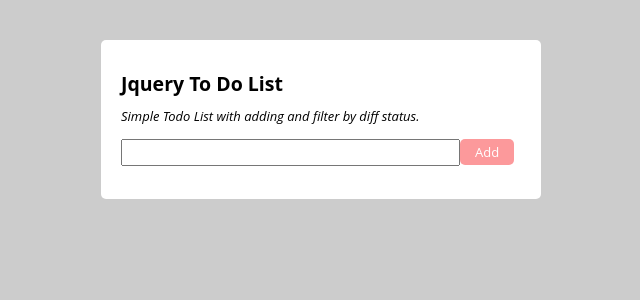
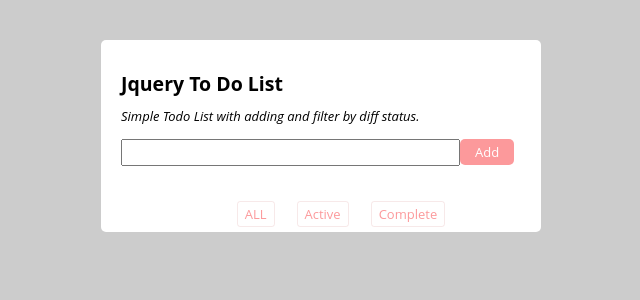
Before and after one commit to lzjjj/react-todolist, a React (Create React App) app: page / in a window 1280 px wide. Shown: the top 300 px of the page, without its empty margins (319-959 px from the left). Built offline with nearby package versions, Linux system fonts and the light colour scheme.

Commit message:
[louis] 过滤 Todo List ，条件为全部，未完成，完成

```diff
--- a/src/App.js
+++ b/src/App.js
@@ -7,7 +7,8 @@ class App extends Component {
   constructor() {
     super()
     this.state = {
-      todoList: []
+      todoList: [],
+      status: "all"
     }
   }
   generateUUID = () => {
@@ -31,17 +32,35 @@ class App extends Component {
   }
   addToDoList = (e) => {
     let todoList = this.state.todoList
-    todoList.push({ isComplete: false, content: e, id:this.generateUUID()})
+    todoList.push({ isComplete: false, content: e, id: this.generateUUID() })
     this.setState({
       todoList
     })
     console.log(todoList)
   }
-  checkItem=(e)=>{
+  checkItem = (e) => {
     this.setState({
-      todoList:e
+      todoList: e
     })
 
+  }
+  showTodoList = (statusType) => {
+    let list = this.state.todoList
+    let type = this.state.status
+    if (statusType) {
+      type = statusType
+    }
+    if (type === "complete") {
+      list = list.filter(i => i.isComplete == true)
+    } else if (type === "active") {
+      list = list.filter(i => i.isComplete == false)
+    }
+    return list
+  }
+  changeStatus = (type) => {
+    this.setState({
+      status: type
+    })
   }
   render() {
 
@@ -55,11 +74,26 @@ class App extends Component {
         </div>
         <div >
           <AddItem addToDoList={(e) => this.addToDoList(e)} />
-          <TodoList todoList={this.state.todoList} checkItem={(e)=>this.checkItem(e)}/>
+          <TodoList todoList={this.showTodoList(this.state.status)} checkItem={(e) => this.checkItem(e)} />
+          <div>
+            <ul className="filters">
+              <li>
+                <a href="#" data-filter="all" className="selected"
+                  onClick={()=>this.changeStatus('all')}>ALL</a>
+              </li>
+              <li>
+                <a href="#" data-filter="active" className="selected"
+                  onClick={()=>this.changeStatus('active')}>Active</a>
+              </li>
+              <li>
+                <a href="#" data-filter="complete" className="selected"
+                  onClick={()=>this.changeStatus('complete')}>Complete</a>
+              </li>
+            </ul>
+          </div >
+        </div >
 
-        </div>
-
-      </div>
+      </div >
     );
   }
 }
--- a/src/index.css
+++ b/src/index.css
@@ -56,14 +56,14 @@ li:hover{
 cursor: pointer;
 }
 
-#filters{
+.filters{
    text-align: center;
    margin-bottom: -10px;
    margin-top: 40px;
 
 }
 
-#filters li a {
+.filters li a {
   color: #fc999b;
   margin: 3px;
   padding: 3px 7px;
@@ -72,14 +72,14 @@ cursor: pointer;
   border-radius: 3px;
 }
 
-#filters li a.selected {
+.filters li a.selected {
   border-color: rgba(175, 47, 47, 0.2);
 }
-#filters li a.selected, #filters li a:hover {
+.filters li a.selected, #filters li a:hover {
   border-color: rgba(175, 47, 47, 0.1);
 }
 
-#filters li {
+.filters li {
 display: inline;
 margin: 0 0 5px 0;
 padding: 8px;
```
